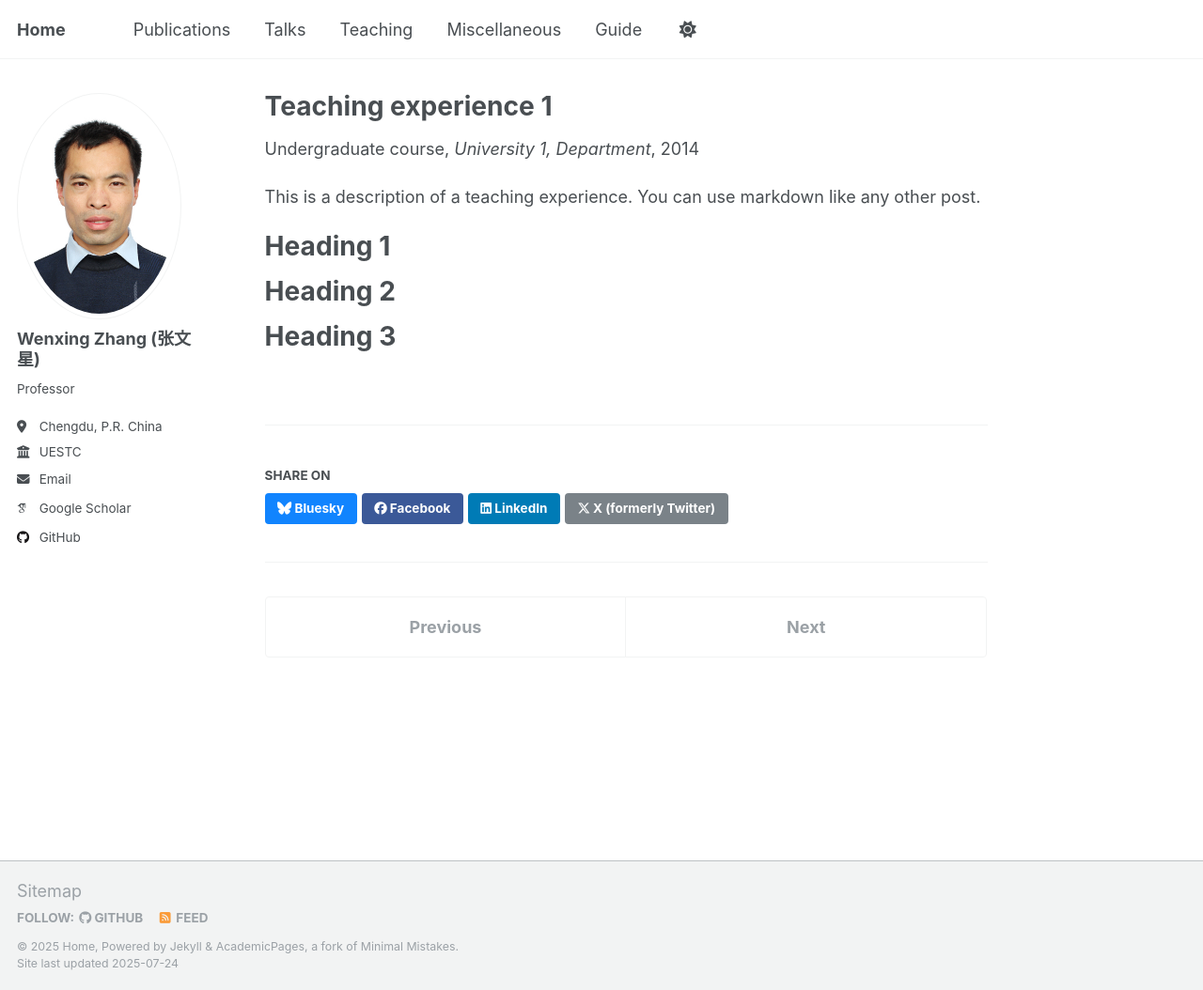
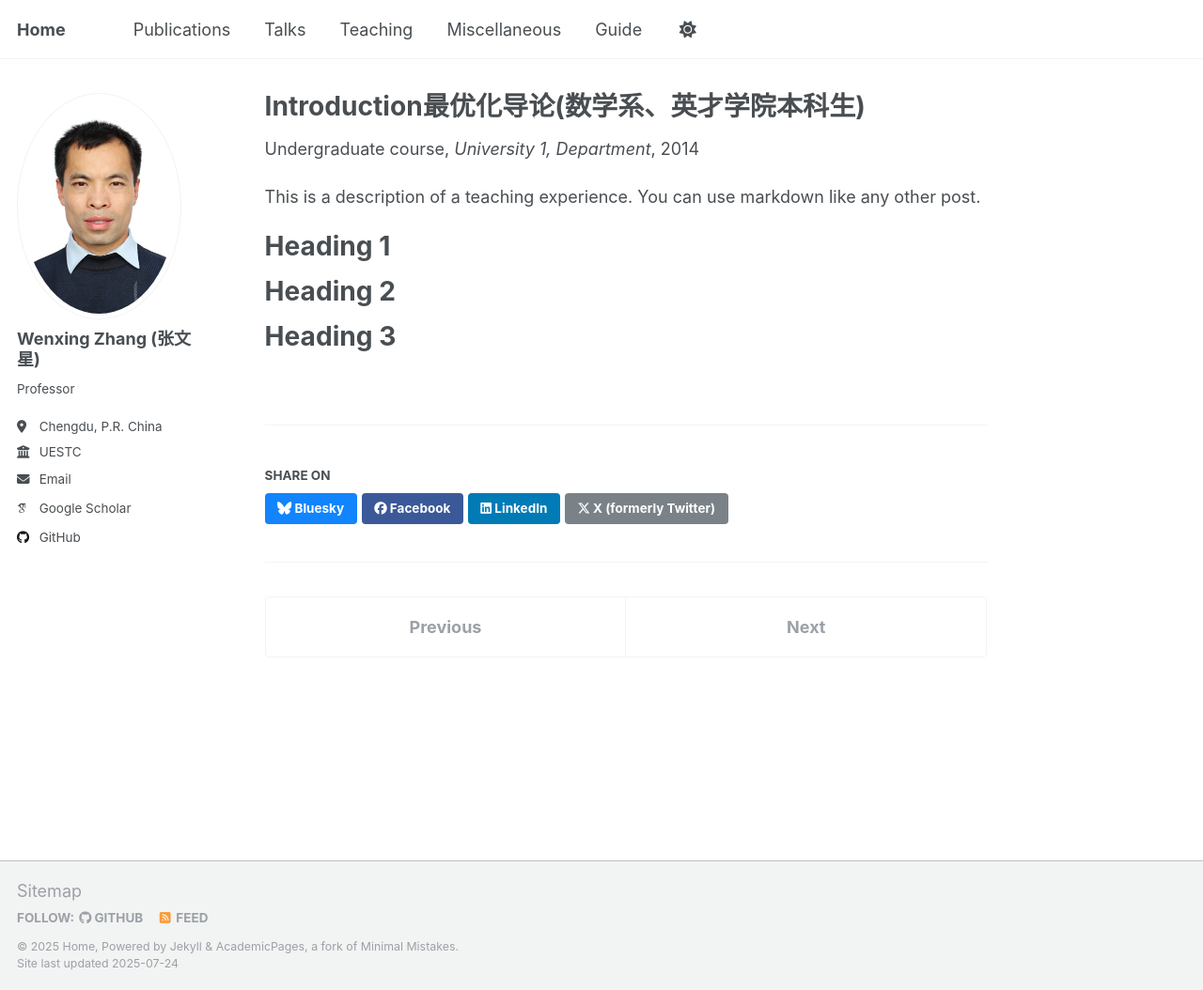
Before and after one commit to WenxingZhang/WenxingZhang.github.io, a Jekyll site: the page built from _teaching/2014-spring-teaching-1.md, in a window 1280 px wide and 1054 px high. Shown: the whole window at 94% size. Built offline with Jekyll 4.4.1, drawn with Linux system fonts in a browser that asks for light colours; some web fonts are replaced; a script that is not in the unit is left out.

Commit message:
Update 2014-spring-teaching-1.md

```diff
--- a/_teaching/2014-spring-teaching-1.md
+++ b/_teaching/2014-spring-teaching-1.md
@@ -1,5 +1,5 @@
 ---
-title: "Teaching experience 1"
+title: "Introduction最优化导论(数学系、英才学院本科生)"
 collection: teaching
 type: "Undergraduate course"
 permalink: /teaching/2014-spring-teaching-1
```
